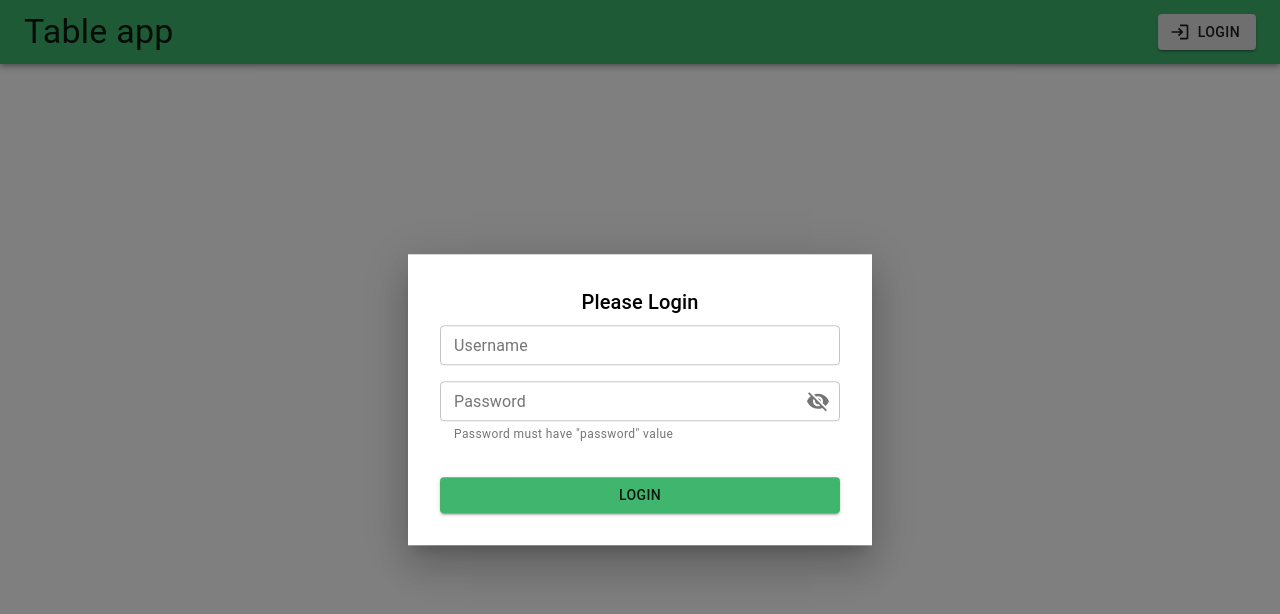
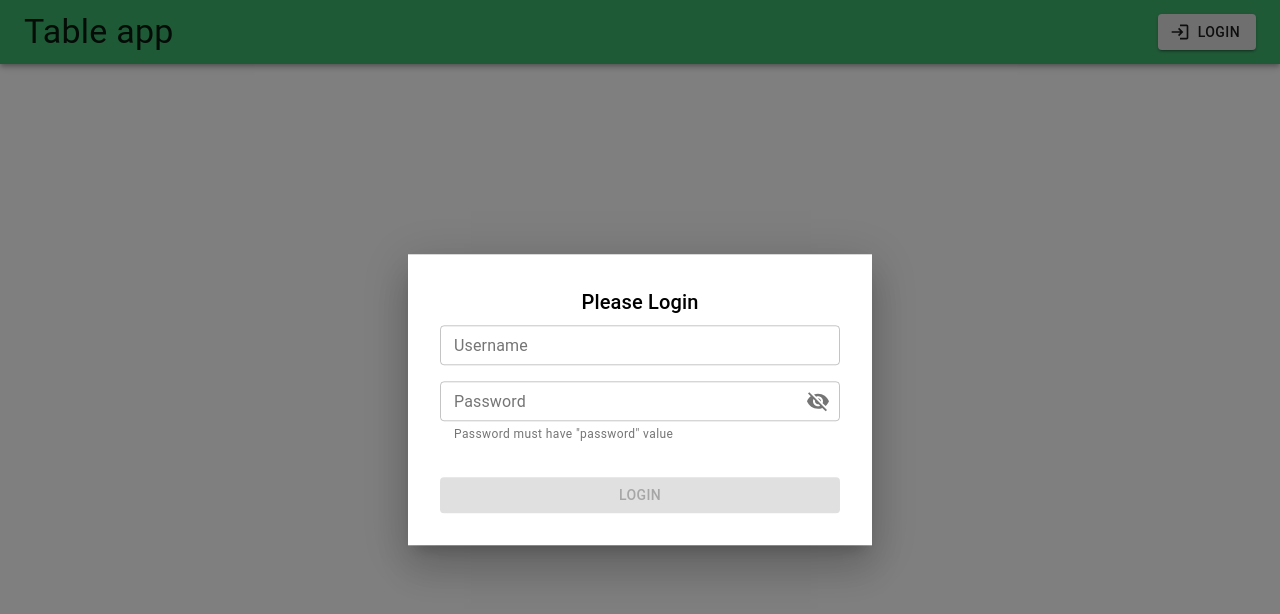
Before and after one commit to Asela24/page_with_tables, a React (Vite) app: page /page_with_tables/auth in a window 1280 px wide. Shown: the top 614 px of the page. Built offline with nearby package versions, Linux system fonts and the light colour scheme.

Commit message:
Additional changes

```diff
--- a/src/features/auth/components/LoginForm/LoginForm.tsx
+++ b/src/features/auth/components/LoginForm/LoginForm.tsx
@@ -67,7 +67,7 @@ export const LoginForm = () => {
         color="primary"
         sx={{ mt: 2 }}
         loading={loading}
-        disabled={isDirty}
+        disabled={!isDirty}
       >
         Login
       </Button>
--- a/src/features/shared/components/Header/Header.tsx
+++ b/src/features/shared/components/Header/Header.tsx
@@ -9,7 +9,7 @@ export const Header = () => {
 
   const handleAuthAction = () => {
     if (cookies.authToken) {
-      removeCookie("authToken");
+      removeCookie("authToken", { path: '/' });
     } else {
       navigate("/auth");
     }
```
